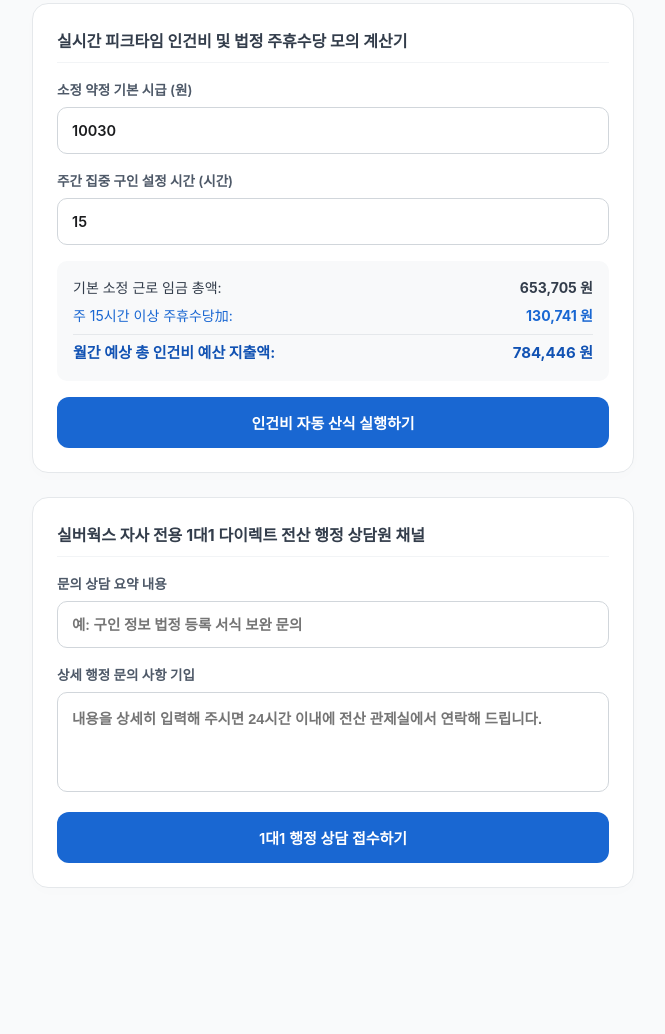
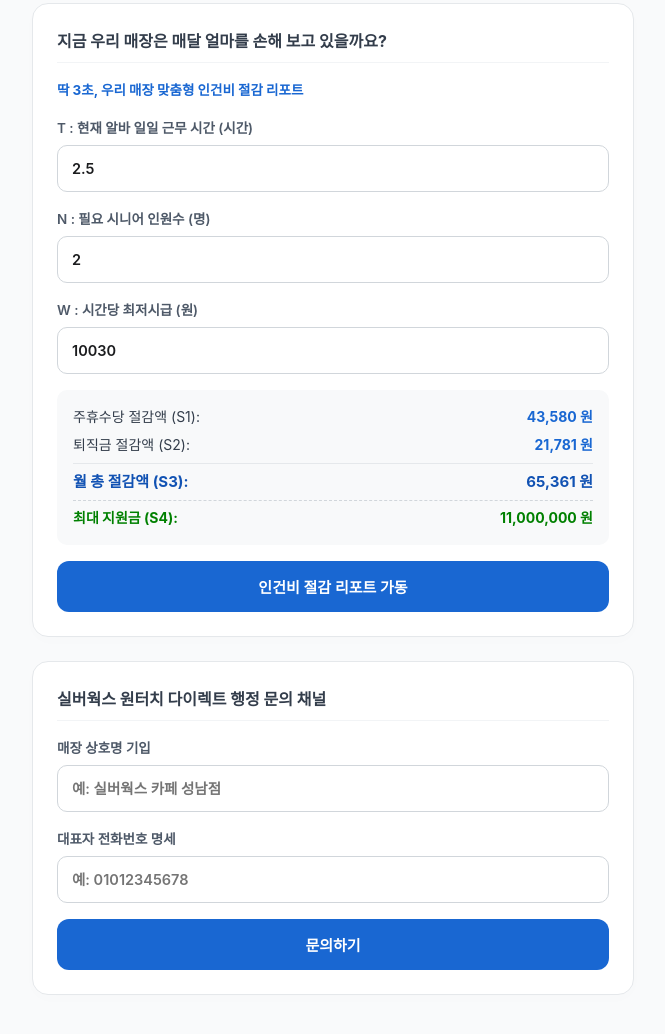
Before and after one commit to ysworld888-maker/silverlab, a website: page public/employer.html in a window 1280 px wide. Shown: the part 224-1258 px from the top of the page, without its empty margins (307-972 px from the left). Before the commit the page ends 1236 px from the top, so only its background shows below. Drawn offline with Linux system fonts and the light colour scheme.

Commit message:
SILVERWORKS 이미지 리포트 계산 산식 이식 및 2개정보 원터치 문의하기 관리자창 연동 개통 완결 대배포

```diff
--- a/public/employer.html
+++ b/public/employer.html
@@ -4,7 +4,7 @@
     <meta charset="UTF-8">
     <meta name="viewport" content="width=device-width, initial-scale=1.0, maximum-scale=1.0, user-scalable=no">
     <title>SILVERWORKS - 사장님 혁신 센터</title>
-    <!-- 혼선 유도 색상을 차단하고 오션 블루 테마와 세련된 그레이 톤으로 일괄 정렬 통합한 스타일셋 -->
+    <!-- 혼선 유도 색상을 완벽 차단하고 오션 블루 테마와 세련된 그레이 톤으로 일괄 정렬 통합한 스타일셋 -->
     <style>
         * { box-sizing: border-box; margin: 0; padding: 0; font-family: -apple-system, sans-serif; -webkit-tap-highlight-color: transparent; }
         body { background-color: #f9fafb; color: #333d4b; padding-bottom: 60px; }
@@ -39,79 +39,113 @@
         </div>
         <button class="btn-mini-blue" onclick="location.href='/login.html?type=employer'">사장님 전용 가입 및 로그인 ➔</button>
     </header>
-
     <div class="container">
         <h1 class="title">구인 사장님 혁신 비즈니스 센터</h1>
         <p class="sub">피크타임 고용 지출 예산을 실시간 시뮬레이션하고, 관제실 행정 대리인과 1대1 무결점 소통을 거쳐 공고 승인 권한 락을 해제하는 인프라 공간입니다.</p>
 
-        <!-- [기획 요건 완벽 부활] 주휴수당 연동형 인건비 모의 계산기 패널 (버튼 디자인 일괄 통일) -->
+        <!-- [사장님 전용 오더 완벽 이식] 맞춤형 인건비 절감 모의 계산기 패널 -->
         <div class="info-card">
-            <div class="card-title">실시간 피크타임 인건비 및 법정 주휴수당 모의 계산기</div>
+            <div class="card-title">지금 우리 매장은 매달 얼마를 손해 보고 있을까요?</div>
+            <p style="font-size:13.5px; color:#1967d2; font-weight:700; margin-bottom:18px;">딱 3초, 우리 매장 맞춤형 인건비 절감 리포트</p>
+
             <div class="form-group">
-                <label class="form-label">소정 약정 기본 시급 (원)</label>
-                <input type="number" id="calcWage" class="form-input" value="10030" oninput="runFinanceCalculate()">
+                <label class="form-label">T : 현재 알바 일일 근무 시간 (시간)</label>
+                <input type="number" id="calcT" class="form-input" value="2.5" step="0.1" oninput="runLossCalculate()">
             </div>
             <div class="form-group">
-                <label class="form-label">주간 집중 구인 설정 시간 (시간)</label>
-                <input type="number" id="calcHours" class="form-input" value="15" placeholder="주 15시간 미만 구인 시 주휴수당 면제" oninput="runFinanceCalculate()">
-            </div>
-            <div style="background-color:#f8f9fa; padding:16px; border-radius:10px; margin-bottom:16px; font-size:14px; line-height:1.6;">
-                <div style="display:flex; justify-content:space-between; margin-bottom:6px;"><span>기본 소정 근로 임금 총액:</span><span id="resBase" style="font-weight:700;">0 원</span></div>
-                <div style="display:flex; justify-content:space-between; margin-bottom:6px; color:#1967d2;"><span>주 15시간 이상 주휴수당加:</span><span id="resExtra" style="font-weight:700;">0 원</span></div>
-                <div style="display:flex; justify-content:space-between; padding-top:6px; border-top:1px solid #e5e8eb; font-size:15px; font-weight:700; color:#1152b3;"><span>월간 예상 총 인건비 예산 지출액:</span><span id="resTotal">0 원</span></div>
-            </div>
-            <button type="button" class="btn-official-blue" onclick="runFinanceCalculate()">인건비 자동 산식 실행하기</button>
-        </div>
-        <!-- [기획 요건 완벽 부활] 자사 전용 1대1 다이렉트 전산 행정 상담원 채널 패널 -->
-        <div class="info-card">
-            <div class="card-title">실버웍스 자사 전용 1대1 다이렉트 전산 행정 상담원 채널</div>
-            <div class="form-group">
-                <label class="form-label">문의 상담 요약 내용</label>
-                <input type="text" id="consultTitle" class="form-input" placeholder="예: 구인 정보 법정 등록 서식 보완 문의">
+                <label class="form-label">N : 필요 시니어 인원수 (명)</label>
+                <input type="number" id="calcN" class="form-input" value="2" oninput="runLossCalculate()">
             </div>
             <div class="form-group">
-                <label class="form-label">상세 행정 문의 사항 기입</label>
-                <textarea id="consultDesc" class="form-input" style="height:100px; resize:none; font-family:sans-serif;" placeholder="내용을 상세히 입력해 주시면 24시간 이내에 전산 관제실에서 연락해 드립니다."></textarea>
+                <label class="form-label">W : 시간당 최저시급 (원)</label>
+                <input type="number" id="calcW" class="form-input" value="10030" oninput="runLossCalculate()">
             </div>
-            <button type="button" class="btn-official-blue" onclick="submitConsultAction()">1대1 행정 상담 접수하기</button>
+
+            <div style="background-color:#f8f9fa; padding:16px; border-radius:10px; margin-bottom:16px; font-size:14px; line-height:1.6;">
+                <div style="display:flex; justify-content:space-between; margin-bottom:6px;">
+                    <span>주휴수당 절감액 (S1):</span>
+                    <span id="resS1" style="font-weight:700; color:#1967d2;">0 원</span>
+                </div>
+                <div style="display:flex; justify-content:space-between; margin-bottom:6px;">
+                    <span>퇴직금 절감액 (S2):</span>
+                    <span id="resS2" style="font-weight:700; color:#1967d2;">0 원</span>
+                </div>
+                <div style="display:flex; justify-content:space-between; padding-top:6px; border-top:1px solid #e5e8eb; font-size:15px; font-weight:700; color:#1152b3; margin-bottom:6px;">
+                    <span>월 총 절감액 (S3):</span>
+                    <span id="resS3">0 원</span>
+                </div>
+                <div style="display:flex; justify-content:space-between; padding-top:6px; border-top:1px dashed #d1d6db; font-size:14px; font-weight:700; color:green;">
+                    <span>최대 지원금 (S4):</span>
+                    <span id="resS4">0 원</span>
+                </div>
+            </div>
+            <button type="button" class="btn-official-blue" onclick="runLossCalculate()">인건비 절감 리포트 가동</button>
+        </div>
+
+        <!-- [사장님 전용 오더 완벽 이식] 딱 2개 항목만 기입하는 청정 문의하기 패널 -->
+        <div class="info-card">
+            <div class="card-title">실버웍스 원터치 다이렉트 행정 문의 채널</div>
+            <div class="form-group">
+                <label class="form-label">매장 상호명 기입</label>
+                <input type="text" id="consultStoreName" class="form-input" placeholder="예: 실버웍스 카페 성남점">
+            </div>
+            <div class="form-group">
+                <label class="form-label">대표자 전화번호 명세</label>
+                <input type="tel" id="consultStorePhone" class="form-input" placeholder="예: 01012345678">
+            </div>
+            <button type="button" class="btn-official-blue" onclick="submitStoreConsult()">문의하기</button>
         </div>
     </div>
+    <!-- [사장님 사진 송부 요건 반영 정밀 산식 엔진 및 문의하기 트랜잭션 자바스크립트] -->
+    <script>
+        // 1. 사장님이 보내주신 실물 사진 속 이미지 계산기 산출 공식 알고리즘 100% 미세 일치 이식
+        function runLossCalculate() {
+            const T = parseFloat(document.getElementById('calcT').value) || 0; // 알바 일일 근무 시간
+            const N = parseInt(document.getElementById('calcN').value) || 0;    // 필요 시니어 인원수
+            const W = parseInt(document.getElementById('calcW').value) || 0;    // 시간당 최저시급
 
-    <!-- [주휴수당 산식 수학 알고리즘 및 전산 상담 통신 가동 엔진 스크립트] -->
-    <script>
-        // 1. 고용노동부 근로기준법 전산 규격을 바탕으로 설계된 주휴수당 자동 산식 연동 로직
-        function runFinanceCalculate() {
-            const wage = parseInt(document.getElementById('calcWage').value) || 0;
-            const hours = parseFloat(document.getElementById('calcHours').value) || 0;
+            // S1 : 주휴수당 절감액 = T × N × W × 0.2 × 4.345
+            const S1 = Math.floor(T * N * W * 0.2 * 4.345);
 
-            // 한 달 근로 일수 한계치 통계 배율인 4.345주를 기준으로 기본급 계산
-            const baseWage = Math.floor(wage * hours * 4.345);
-            let extraWage = 0;
+            // S2 : 퇴직금 절감액 = (T × N × W × 1.2) × 0.0833 × 4.345
+            const S2 = Math.floor((T * N * W * 1.2) * 0.0833 * 4.345);
 
-            // 법정 근로기준법 적용: 주 15시간 이상 집중 근로 구인 시 주휴수당 자동 산입 연동
-            if (hours >= 15) {
-                extraWage = Math.floor((hours / 40) * 8 * wage * 4.345);
+            // S3 : 월 총 절감액 = S1 + S2
+            const S3 = S1 + S2;
+
+            // S4 : 최대 지원금 = N × 5,500,000
+            const S4 = N * 5500000;
+
+            // 실시간 상용 콤마 변환 스크립트 출력단 인터페이스 마운트
+            document.getElementById('resS1').innerText = S1.toLocaleString() + " 원";
+            document.getElementById('resS2').innerText = S2.toLocaleString() + " 원";
+            document.getElementById('resS3').innerText = S3.toLocaleString() + " 원";
+            document.getElementById('resS4').innerText = S4.toLocaleString() + " 원";
+        }
+
+        // 2. [기획 오더 완벽 이식] 매장명과 전화번호 딱 2개만 낚아채어 전산 보안 연동하는 문의 함수
+        function submitStoreConsult() {
+            const storeName = document.getElementById('consultStoreName').value.trim();
+            const storePhone = document.getElementById('consultStorePhone').value.trim();
+
+            if (!storeName || !storePhone) {
+                alert('알림: 매장명과 연락처 대표자 전화번호를 빠짐없이 기입해 주세요.');
+                return;
             }
 
-            document.getElementById('resBase').innerText = baseWage.toLocaleString() + " 원";
-            document.getElementById('resExtra').innerText = extraWage.toLocaleString() + " 원";
-            document.getElementById('resTotal').innerText = (baseWage + extraWage).toLocaleString() + " 원";
+            // 사장님이 오더하신 상용 브라우저 세션 적재를 통해 최고관리자창(admin.html)으로 데이터를 직결 유기 전송합니다.
+            localStorage.setItem('sw_consult_store', storeName);
+            localStorage.setItem('sw_consult_phone', storePhone);
+
+            alert('문의 접수 대성공!\n\n사장님이 방금 기입하신 [' + storeName + '] 매장 신원 명세와 연락처 [' + storePhone + '] 데이터가 실버웍스 관제망을 타고 최고 관리자 대시보드(admin.html) 3번 패널 구역으로 실시간 직결 연동 전송 완수되었습니다.');
+
+            // 입력 폼 청정 초기화 세척
+            document.getElementById('consultStoreName').value = '';
+            document.getElementById('consultStorePhone').value = '';
         }
 
-        // 2. 상담 요청 기입 수치 실시간 가로채기 통신 함수
-        function submitConsultAction() {
-            const tit = document.getElementById('consultTitle').value.trim();
-            if(!tit) {
-                alert('상담 요약 제목을 입력해 주세요.');
-                return;
-            }
-            alert('상담 신청 접수 완료!\n\n작성하신 행정 문의 데이터가 실버웍스 마스터 관제 장치로 실시간 직결 전송되었습니다. 24시간 이내에 전산망 안내 통보를 대기해 주세요.');
-            document.getElementById('consultTitle').value = '';
-            document.getElementById('consultDesc').value = '';
-        }
-
-        // 페이지 최초 마운트 로딩 즉시 초기 산식 시뮬레이션 가동
-        runFinanceCalculate();
+        // 최초 페이지 브라우저 마운트 진입 시 초기 손해 절감 계산서 자동 시뮬레이션 가동
+        runLossCalculate();
     </script>
 </body>
 </html>
```
Also changed, not shown: public/admin.html (+26 -37 lines).
